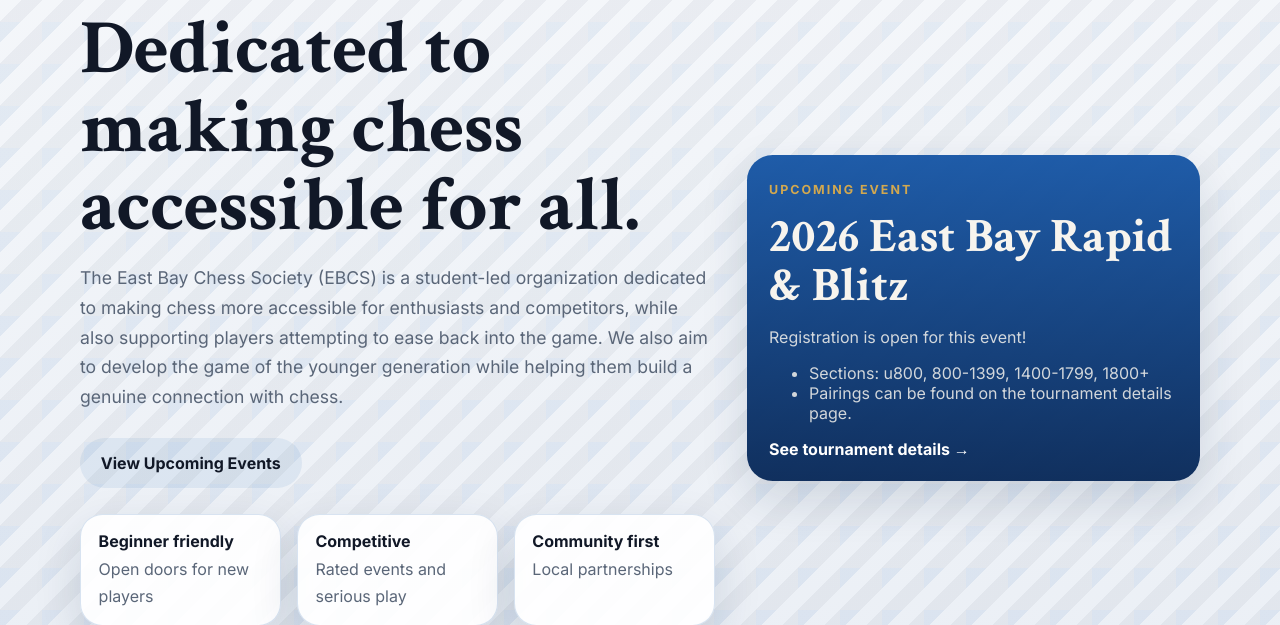
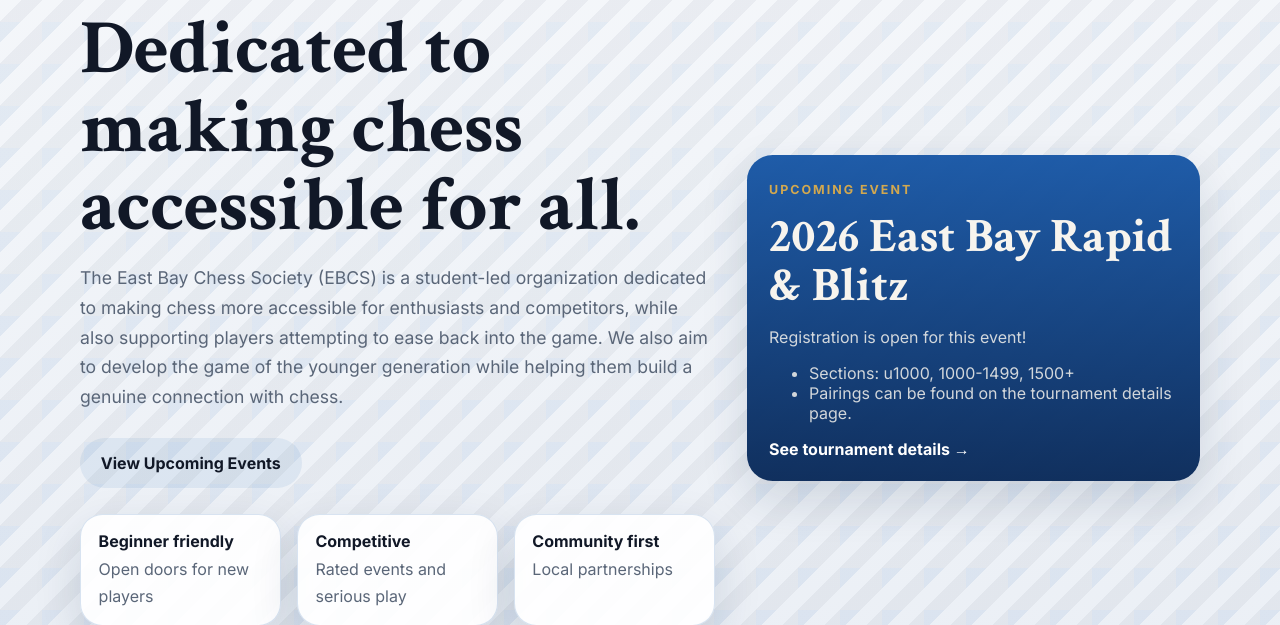
Before and after one commit to gargishan25/ebcs_website, a Flask app: page / in a window 1280 px wide. Shown: the part 146-771 px from the top of the page. Run offline with Flask 3, Linux system fonts and the light colour scheme.

Commit message:
home_page_featured

```diff
--- a/app/templates/home.html
+++ b/app/templates/home.html
@@ -22,7 +22,7 @@
       <h2>2026 East Bay Rapid & Blitz</h2>
       <p>Registration is open for this event!</p>
       <ul>
-        <li>Sections: u800, 800-1399, 1400-1799, 1800+</li>
+        <li>Sections: u1000, 1000-1499, 1500+</li>
 
         <li>Pairings can be found on the tournament details page.</li>
       </ul>
```
